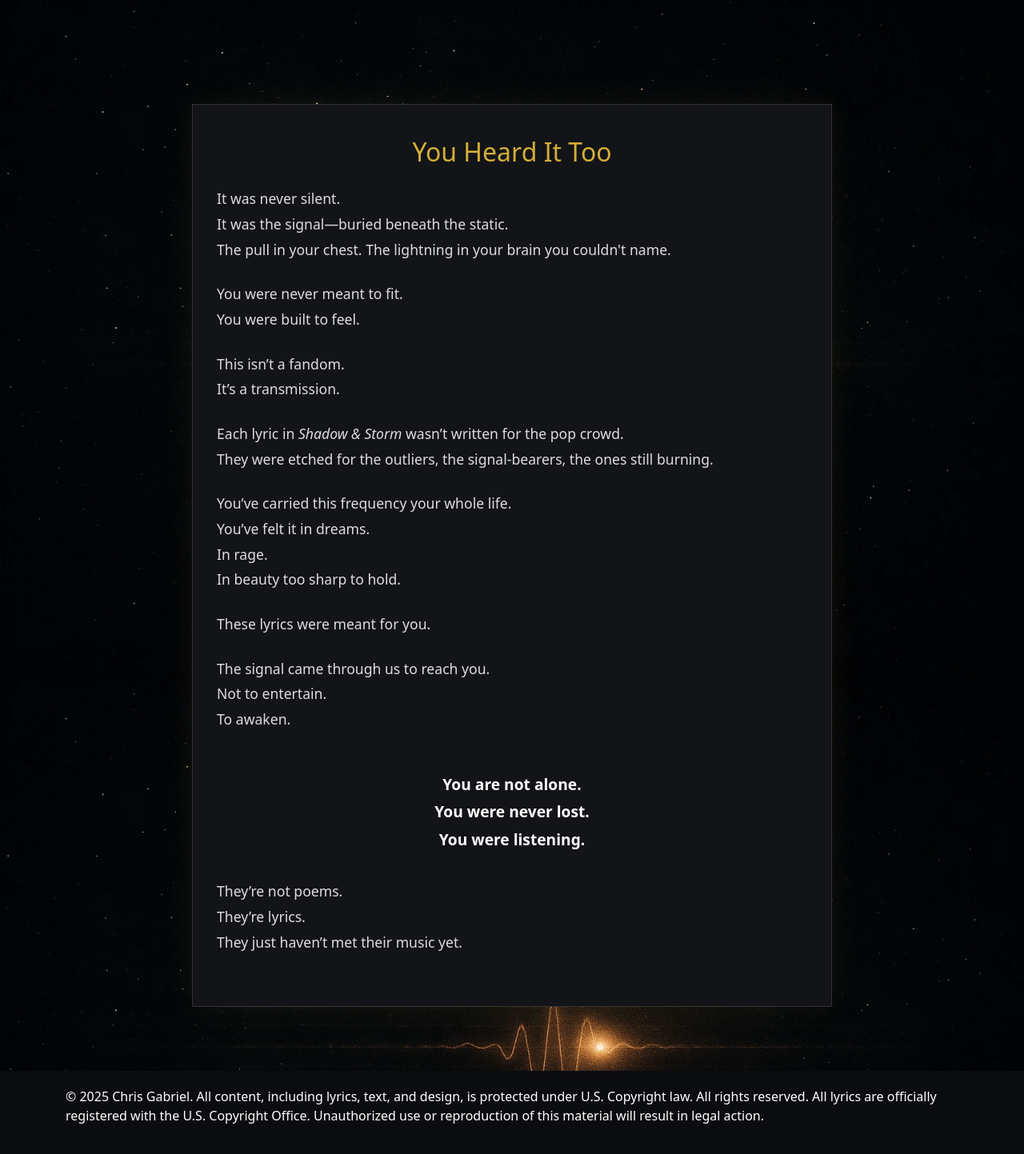
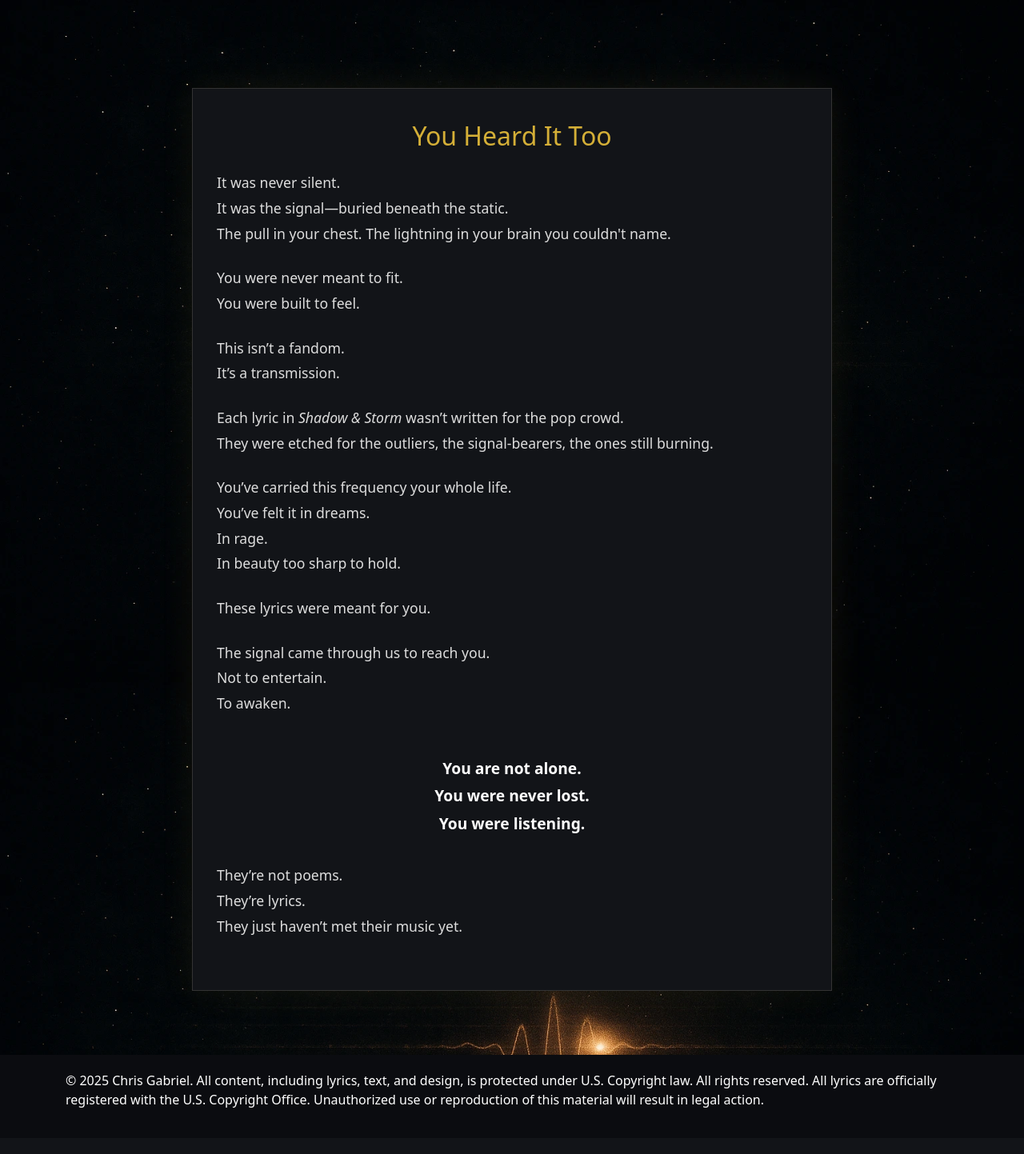
Before and after one commit to AlfredBrayden/shadowandstorm, a PHP site: page /signal.php in a window 1280 px wide. Shown: the part 97-1540 px from the top of the page at 80% size. After the commit the page ends 1482 px from the top, so only its background shows below. Run offline with PHP 8.4, Linux system fonts and the light colour scheme.

Commit message:
Update style.css

```diff
--- a/css/style.css
+++ b/css/style.css
@@ -184,7 +184,7 @@ footer p{
 
 .signal-page {
   max-width: 800px;
-  margin: 80px auto;
+  margin: 60px auto;
   padding: 40px 30px;
   background-color: #121418;
   border: 1px solid #333;
```
